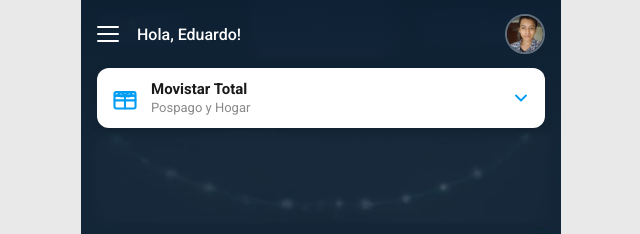
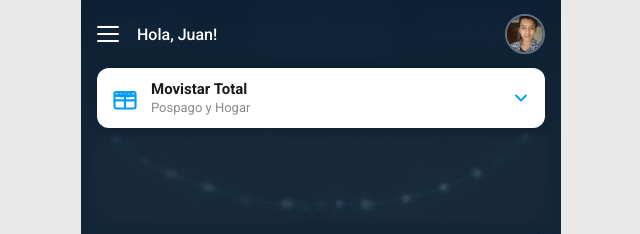
Before and after one commit to movistar-total/web, a plain HTML site: page index.html in a window 1280 px wide. Shown: the top 234 px of the page, 319-959 px from the left. Drawn offline with Linux system fonts and the light colour scheme.

Commit message:
Update index.html

```diff
--- a/index.html
+++ b/index.html
@@ -690,7 +690,7 @@
         <button type="button" class="menu-btn" id="menuBtn" aria-label="Abrir menú">
           <span></span><span></span><span></span>
         </button>
-        <p class="greeting">Hola, Eduardo!</p>
+        <p class="greeting">Hola, Juan!</p>
         <img class="profile" src="index_files/user.png" alt="Eduardo" />
       </div>
 
```
